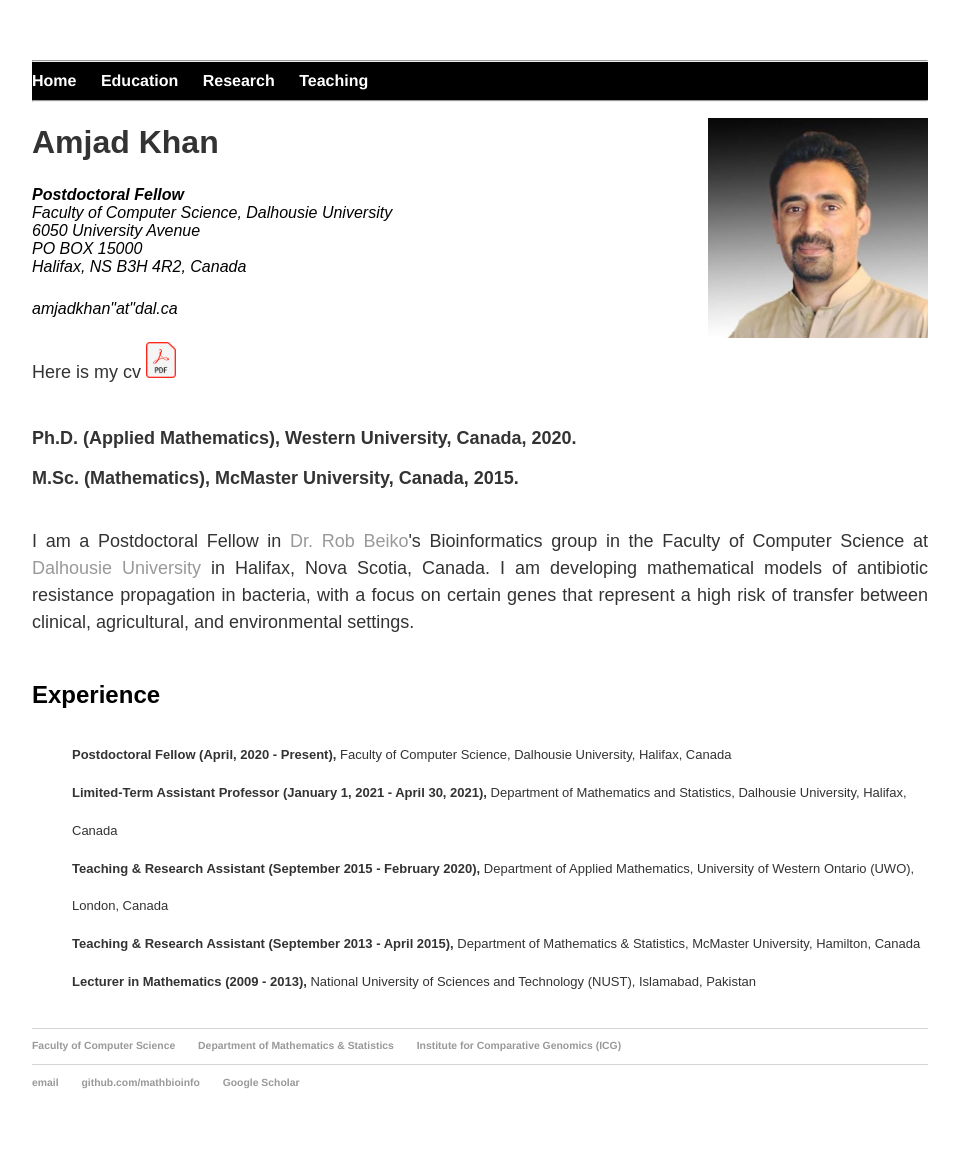
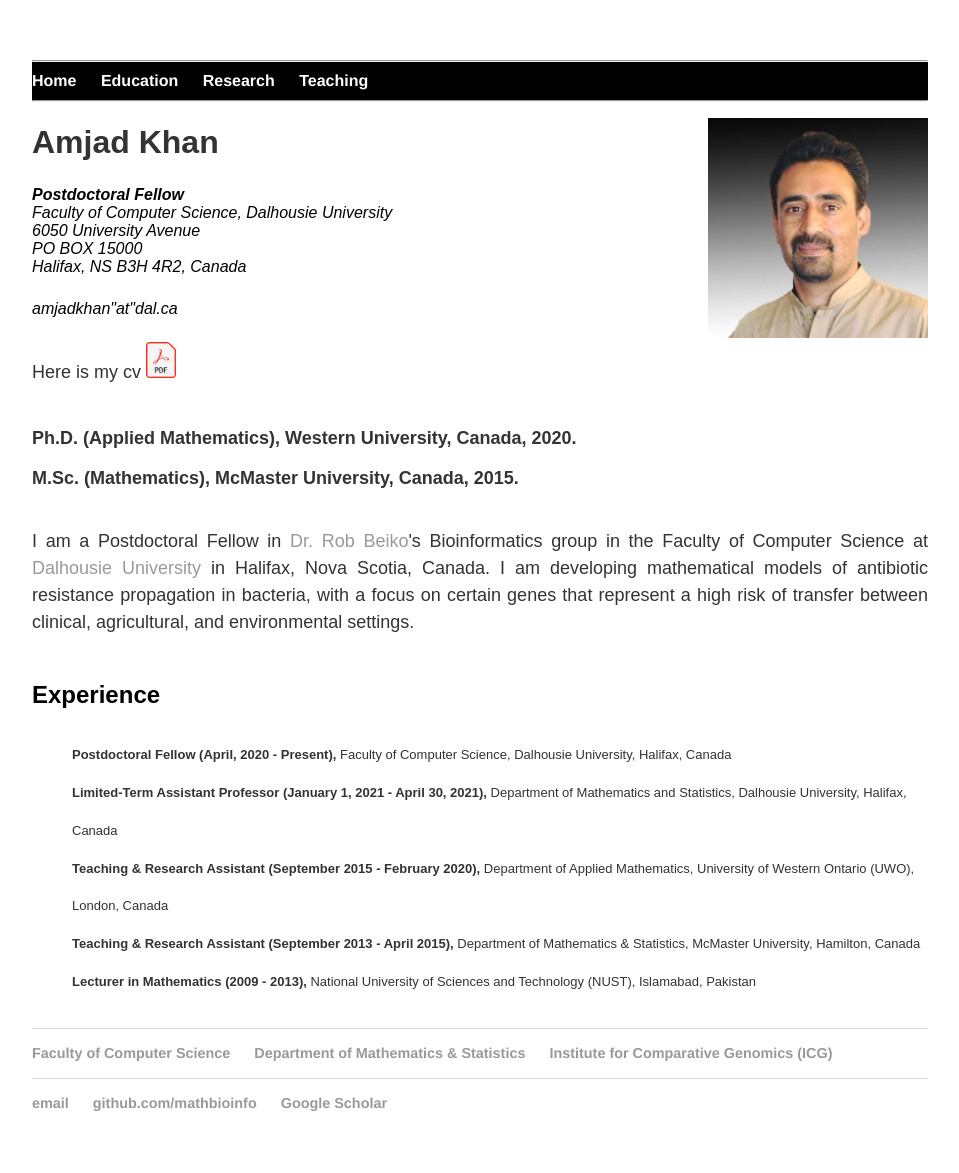
Before and after one commit to MathBioInfo/amjadkhan, a Jekyll site: the page index.html, which Jekyll copies as it is, in a window 1280 px wide. Shown: the whole page, without its empty margins (160-1119 px from the left). Built offline with Jekyll 4.4.1, drawn with Linux system fonts in a browser that asks for light colours; before the commit the page ends 1150 px from its top, so only the background shows below that.

Commit message:
Update index.html

```diff
--- a/index.html
+++ b/index.html
@@ -60,7 +60,7 @@
 			<li><b>Teaching & Research Assistant (September 2015 - February 2020), </b> Department of Applied Mathematics, University of Western Ontario (UWO), London, Canada </li>
 			<li><b>Teaching & Research Assistant (September 2013 - April 2015), </b> Department of Mathematics & Statistics, McMaster University, Hamilton, Canada </li>
 			<li><b>Lecturer in Mathematics (2009 - 2013), </b> National University of Sciences and Technology (NUST), Islamabad, Pakistan </li>
-			</ul>
+			</ul></font>
 			</p style="text-align:justify;line-height:1">
     		</div><!-- /.blurb -->
 		</div><!-- /.container -->
```
